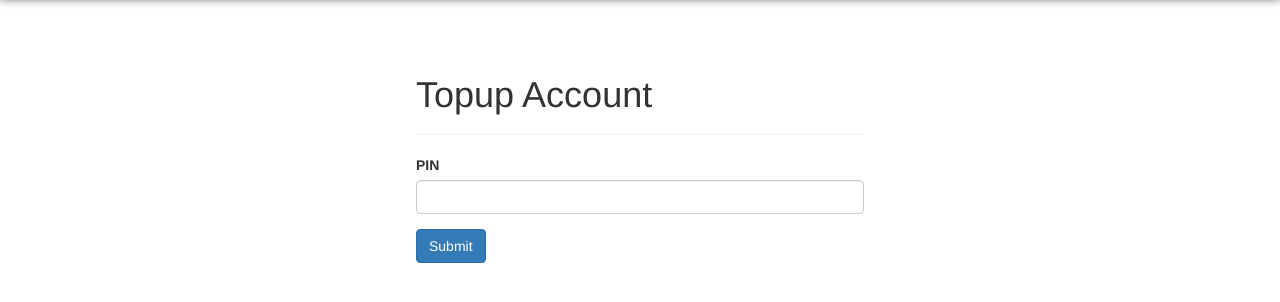
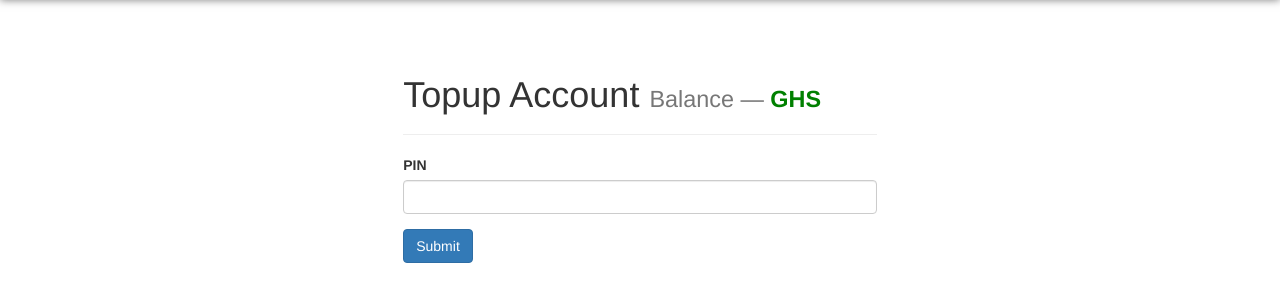
Before and after one commit to deone/billing-xwf, a Django app: page /accounts/recharge/ in a window 1280 px wide. Shown: the part 50-352 px from the top of the page. Run offline with Django 3.2, Linux system fonts and the light colour scheme; the visitor is signed in with stand-in values (Sample User, id 1); some libraries are stand-ins or nearby versions.

Commit message:
Display balance in recharge_account template. Should read 'Balance - ...' instead of 'Account Balance - ...'.

```diff
--- a/accounts/templates/accounts/recharge_account.html
+++ b/accounts/templates/accounts/recharge_account.html
@@ -17,7 +17,11 @@
     <fieldset>
       <!-- <legend>Topup Account</legend> -->
       <div class="page-header">
-        <h1>Topup Account</h1>
+        <h1>Topup Account
+          <small>
+            Balance &mdash; <span class="balance">{{ user.subscriber.rechargeandusage_set.all.0.balance }} GHS</span>
+          </small>
+        </h1>
       </div>
       {% csrf_token %}
       {{ form.non_field_errors }}
--- a/packages/templates/packages/buy_package.html
+++ b/packages/templates/packages/buy_package.html
@@ -15,7 +15,7 @@
 
 {% block app_body %}
 <div class="row main">
-  {% with balance=request.user.subscriber.rechargeandusage_set.all.0.balance %}
+  {% with balance=user.subscriber.rechargeandusage_set.all.0.balance %}
     {% if balance == 0 %}
       <p>You do not have enough cash to purchase a package.</p>
     {% else %}
@@ -23,7 +23,7 @@
         <fieldset>
           <!-- <legend>Select Package</legend> -->
           <div class="page-header">
-            <h1>Select Package <small>Account Balance &mdash; <span class="balance">{{ balance }} GHS</span></small></h1>
+            <h1>Select Package <small>Balance &mdash; <span class="balance">{{ balance }} GHS</span></small></h1>
           </div>
           {% csrf_token %}
           {{ form.non_field_errors }}
--- a/static/css/main.css
+++ b/static/css/main.css
@@ -14,6 +14,9 @@
 form {
   width: 35%;
   margin: 0 auto;
+}
+.topup-form {
+  width: 37%;
 }
 .buy-package-form {
   width: 50%;
```
